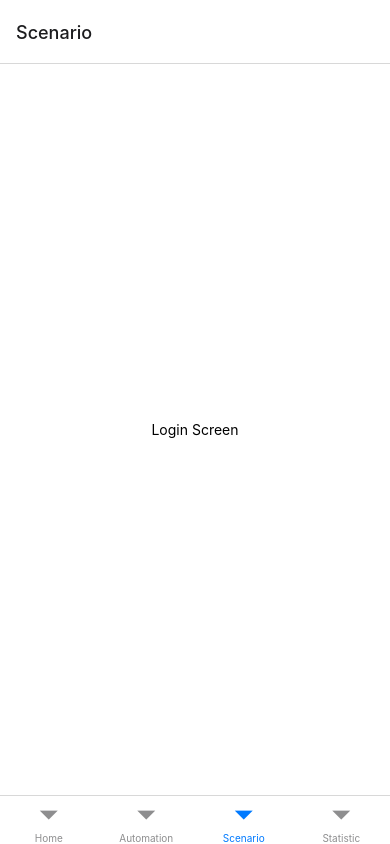
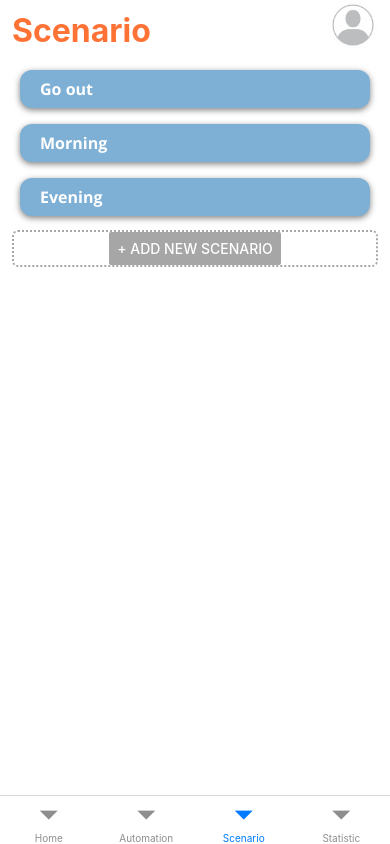
Before and after one commit to ryanhoangt/smart-plug-mobile-app, a React Native app: screen /Scenario in a window 390 px wide. Built offline with nearby package versions, Linux system fonts and the light colour scheme.

Commit message:
feat:scenario UI

```diff
--- a/App.js
+++ b/App.js
@@ -1,20 +1,22 @@
-import { StatusBar } from "expo-status-bar";
-import { useFonts } from "expo-font";
-import { createNativeStackNavigator } from "@react-navigation/native-stack";
-import { NavigationContainer } from "@react-navigation/native";
-import { createBottomTabNavigator } from "@react-navigation/bottom-tabs";
-import { SafeAreaProvider, SafeAreaView } from 'react-native-safe-area-context'
+import { StatusBar } from 'expo-status-bar';
+import { useFonts } from 'expo-font';
+import { createNativeStackNavigator } from '@react-navigation/native-stack';
+import { NavigationContainer } from '@react-navigation/native';
+import { createBottomTabNavigator } from '@react-navigation/bottom-tabs';
+import { SafeAreaProvider, SafeAreaView } from 'react-native-safe-area-context';
 
-import OnboardScreen from "./screens/OnboardScreen";
-import LoginScreen from "./screens/LoginScreen";
-import SignupScreen from "./screens/SignupScreen";
-import HomeScreen from "./screens/HomeScreen";
-import AutomationScreen from "./screens/AutomationScreen";
-import ScenarioScreen from "./screens/ScenarioScreen";
-import StatisticScreen from "./screens/StatisticScreen";
+import OnboardScreen from './screens/OnboardScreen';
+import LoginScreen from './screens/LoginScreen';
+import SignupScreen from './screens/SignupScreen';
+import HomeScreen from './screens/HomeScreen';
+import AutomationScreen from './screens/AutomationScreen';
+import ScenarioScreen, {
+  ScenarioScreenOptions,
+} from './screens/ScenarioScreen';
+import StatisticScreen from './screens/StatisticScreen';
 
-import * as SplashScreen from "expo-splash-screen";
-import { useEffect } from "react";
+import * as SplashScreen from 'expo-splash-screen';
+import { useEffect } from 'react';
 
 SplashScreen.preventAutoHideAsync()
   .then((_) => {})
@@ -30,8 +32,7 @@ function AuthStack() {
         {
           //
         }
-      }
-    >
+      }>
       <Stack.Screen name="Onboard" component={OnboardScreen} />
       <Stack.Screen name="Login" component={LoginScreen} />
       <Stack.Screen name="Signup" component={SignupScreen} />
@@ -49,7 +50,11 @@ function AuthenticatedStack() {
         component={HomeScreen}
       />
       <Tab.Screen name="Automation" component={AutomationScreen} />
-      <Tab.Screen name="Scenario" component={ScenarioScreen} />
+      <Tab.Screen
+        name="Scenario"
+        component={ScenarioScreen}
+        options={ScenarioScreenOptions}
+      />
       <Tab.Screen name="Statistic" component={StatisticScreen} />
     </Tab.Navigator>
   );
@@ -66,10 +71,10 @@ function Navigation() {
 
 export default function App() {
   const [fontsLoaded] = useFonts({
-    "open-sans": require("./assets/fonts/OpenSans-Regular.ttf"),
-    "open-sans-bold": require("./assets/fonts/OpenSans-Bold.ttf"),
-    "be-vietnam": require("./assets/fonts/BeVietnamPro-Regular.ttf"),
-    "epilogue-700": require("./assets/fonts/Epilogue-SemiBold-700.ttf"),
+    'open-sans': require('./assets/fonts/OpenSans-Regular.ttf'),
+    'open-sans-bold': require('./assets/fonts/OpenSans-Bold.ttf'),
+    'be-vietnam': require('./assets/fonts/BeVietnamPro-Regular.ttf'),
+    'epilogue-700': require('./assets/fonts/Epilogue-SemiBold-700.ttf'),
   });
 
   useEffect(() => {
--- /dev/null
+++ b/components/UI/Header.js
@@ -0,0 +1,35 @@
+import { StyleSheet, Text, View, Image } from 'react-native';
+import React from 'react';
+import { Colors } from '../../constants/colors';
+
+const avatar = require('../../assets/images/avatar-placeholder.jpg');
+
+function Header({ title }) {
+  return (
+    <View style={styles.headerBar}>
+      <Text style={styles.headerTitle}>{title}</Text>
+      <Image source={avatar} style={styles.avatar} />
+    </View>
+  );
+}
+
+const styles = StyleSheet.create({
+  headerBar: {
+    display: 'flex',
+    flexDirection: 'row',
+    justifyContent: 'space-between',
+    alignItems: 'flex-end',
+  },
+  headerTitle: {
+    color: Colors.orangePrimary,
+    fontSize: 32,
+    fontWeight: 'bold',
+  },
+  avatar: {
+    width: 50,
+    height: 50,
+    borderRadius: 100,
+  },
+});
+
+export default Header;
--- /dev/null
+++ b/components/UI/ScenarioButton.js
@@ -0,0 +1,33 @@
+import { StyleSheet, Text, View } from 'react-native';
+import FlatButton from './FlatButton';
+import React from 'react';
+import { Colors } from '../../constants/colors';
+
+function ScenarioButton({ text }) {
+  return (
+    <FlatButton style={styles.scenarioBtn} textAlign="left">
+      {text}
+    </FlatButton>
+  );
+}
+
+const styles = StyleSheet.create({
+  scenarioBtn: {
+    fontSize: 20,
+    textAlign: 'left',
+    backgroundColor: Colors.bluePrimary,
+    margin: 8,
+    paddingVertical: 8,
+    borderRadius: 12,
+    elevation: 2, // add shadow - android only
+    shadowColor: 'black', // add shadow - ios only
+    shadowOffset: {
+      width: 0,
+      height: 2,
+    },
+    shadowRadius: 6,
+    shadowOpacity: 0.5,
+  },
+});
+
+export default ScenarioButton;
--- a/constants/colors.js
+++ b/constants/colors.js
@@ -2,4 +2,9 @@ export const Colors = {
   orangePrimary: "#FF7235",
   bluePrimary: "#7EAFD5",
   grayPrimary: "#A6A6A6",
+  background: "#F8F9F9"
 };
+
+export const customHeaderStyle = {
+
+}
--- a/screens/ScenarioScreen.js
+++ b/screens/ScenarioScreen.js
@@ -1,21 +1,70 @@
-import { StatusBar } from "expo-status-bar";
-import { StyleSheet, Text, View } from "react-native";
+import { StatusBar } from 'expo-status-bar';
+import { Button, ScrollView, StyleSheet, Text, View } from 'react-native';
+import { SafeAreaView } from 'react-native-safe-area-context';
+import { Colors } from '../constants/colors';
+import ScenarioButton from '../components/UI/ScenarioButton';
+import Header from '../components/UI/Header';
+
+export const ScenarioScreenOptions = {
+  // title: 'My home',
+  headerShown: false,
+  headerStyle: {
+    backgroundColor: Colors.background,
+  },
+  // headerTintColor: '#fff',
+  // headerTitleStyle: {
+  //   fontWeight: 'bold',
+  // },
+};
 
 function ScenarioScreen() {
+  function handleAddScenario() {
+    console.log('Add scenario');
+  }
+
   return (
-    <View style={styles.container}>
+    <SafeAreaView style={styles.container}>
       <StatusBar style="auto" />
-      <Text>Login Screen</Text>
-    </View>
+      <Header title="Scenario" />
+      <ScrollView style={styles.scenarioList}>
+        <ScenarioButton text="Go out" />
+        <ScenarioButton text="Morning" />
+        <ScenarioButton text="Evening" />
+        <View style={styles.addBtn}>
+          <Button
+            onPress={handleAddScenario}
+            color={Colors.grayPrimary}
+            title="+ Add new scenario"
+            accessibilityLabel="Add new scenario"
+          />
+        </View>
+      </ScrollView>
+    </SafeAreaView>
   );
 }
 
 const styles = StyleSheet.create({
   container: {
+    paddingHorizontal: 12,
+    backgroundColor: '#fff',
     flex: 1,
-    backgroundColor: "#fff",
-    alignItems: "center",
-    justifyContent: "center",
+    // alignItems: 'center',
+    // justifyContent: 'center',
+  },
+  scenarioList: {
+    marginTop: 12,
+    // backgroundColor: "red",
+    // flex: 1
+  },
+  addBtn: {
+    marginTop: 6,
+    display: 'flex',
+    alignItems: 'center',
+    justifyContent: 'center',
+    borderWidth: 2,
+    borderStyle: 'dotted',
+    borderColor: Colors.grayPrimary,
+    borderRadius: 6,
   },
 });
 
```
